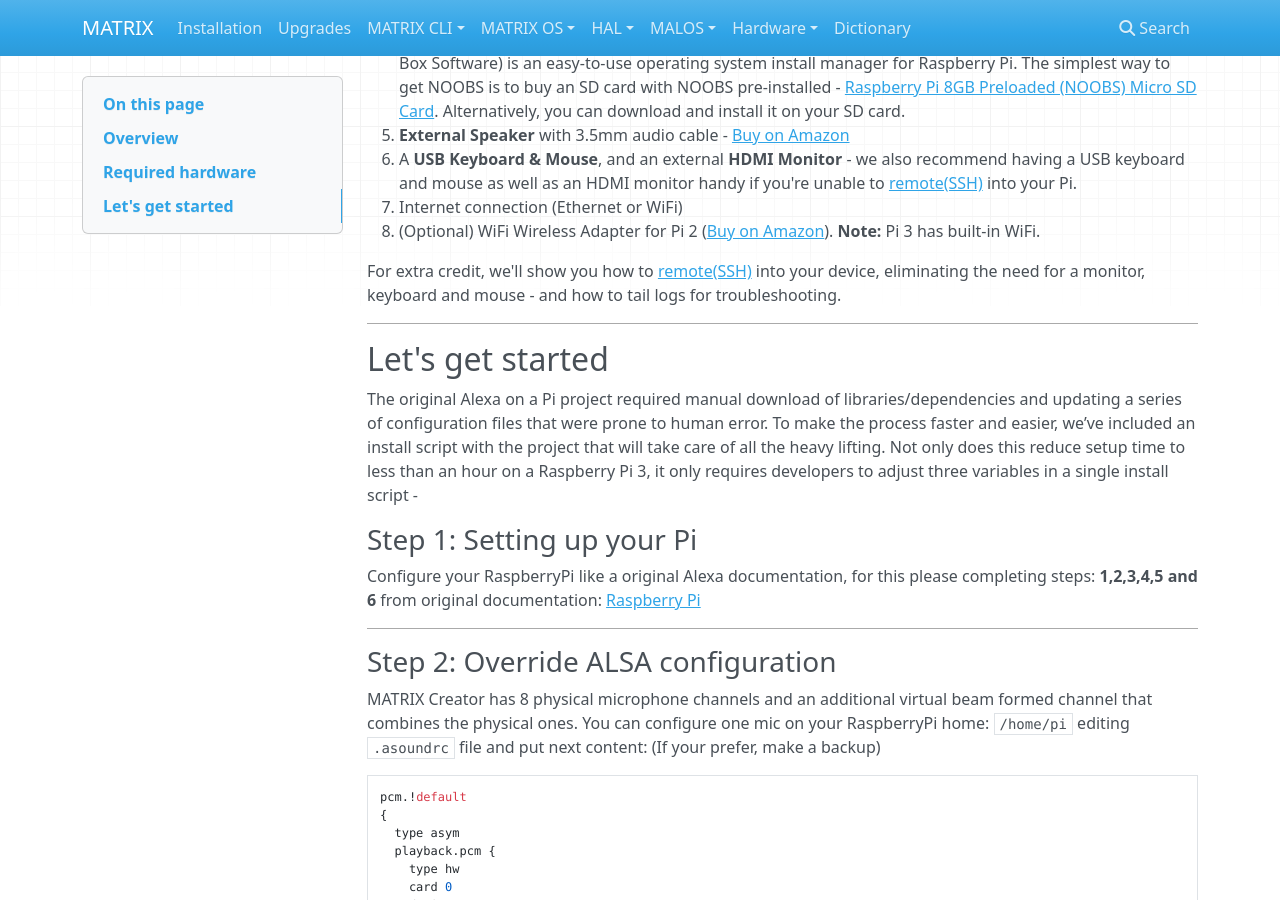
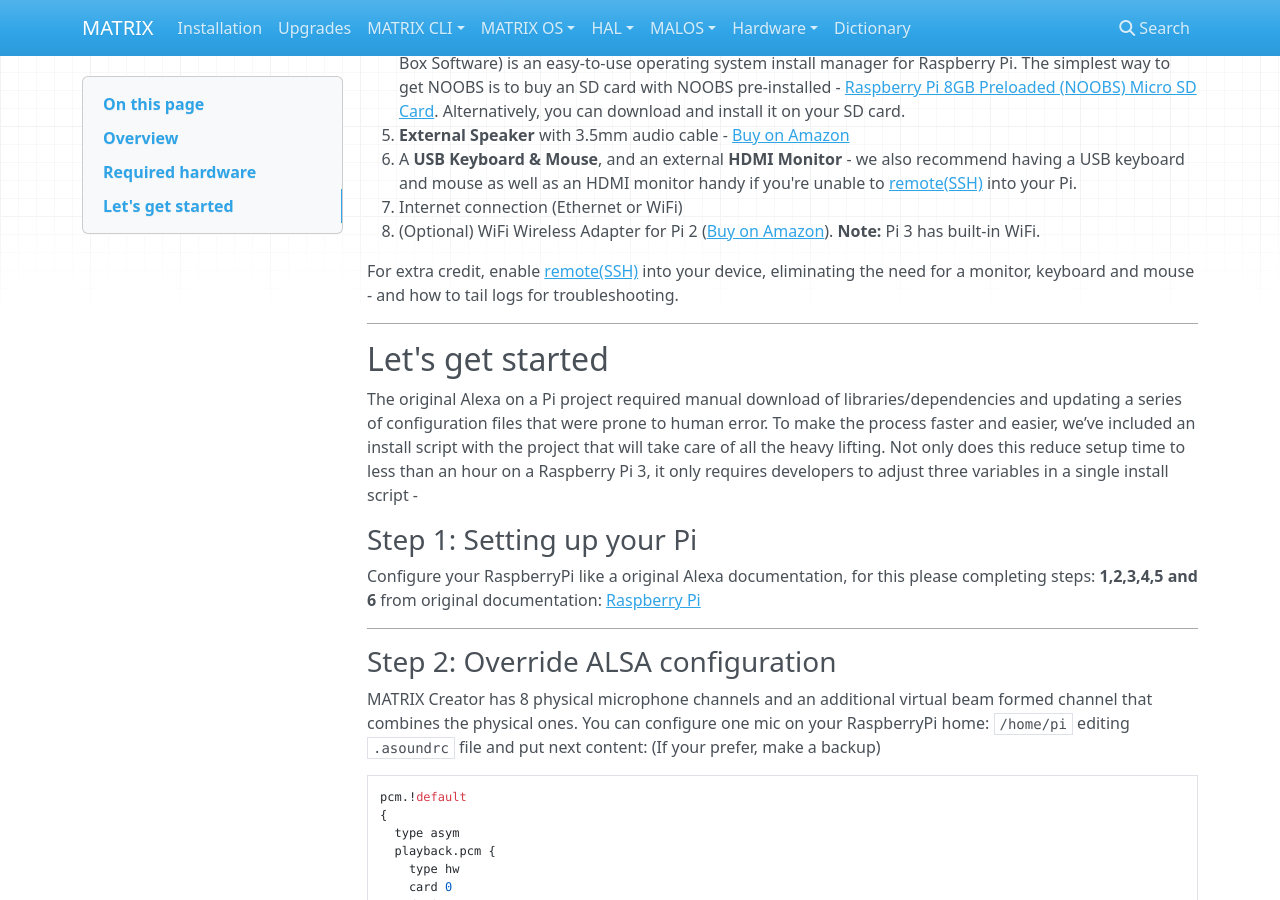
Before and after one commit to matrix-io/matrix-documentation, an MkDocs documentation site: the page built from docs/Alexa/MatrixCreator.md, in a window 1280 px wide and 900 px high, scrolled down 617 px. Built offline with MkDocs 1.6.1, drawn with Linux system fonts in a browser that asks for light colours; nearby versions of some CDN libraries; old or Windows-style settings are respelled for this version of MkDocs.

Commit message:
fix some redaction issues

```diff
--- a/docs/Alexa/MatrixCreator.md
+++ b/docs/Alexa/MatrixCreator.md
@@ -26,7 +26,7 @@
 8. (Optional) WiFi Wireless Adapter for Pi 2 ([Buy on Amazon](http://www.amazon.com/CanaKit-Raspberry-Wireless-Adapter-Dongle/dp/B00GFAN498/)).
    **Note:** Pi 3 has built-in WiFi.
 
-For extra credit, we'll show you how to [remote(SSH)][1] into your device, eliminating the need for a monitor, keyboard and mouse - and how to tail logs for troubleshooting.
+For extra credit, enable [remote(SSH)][1] into your device, eliminating the need for a monitor, keyboard and mouse - and how to tail logs for troubleshooting.
 
 ---
 
```
